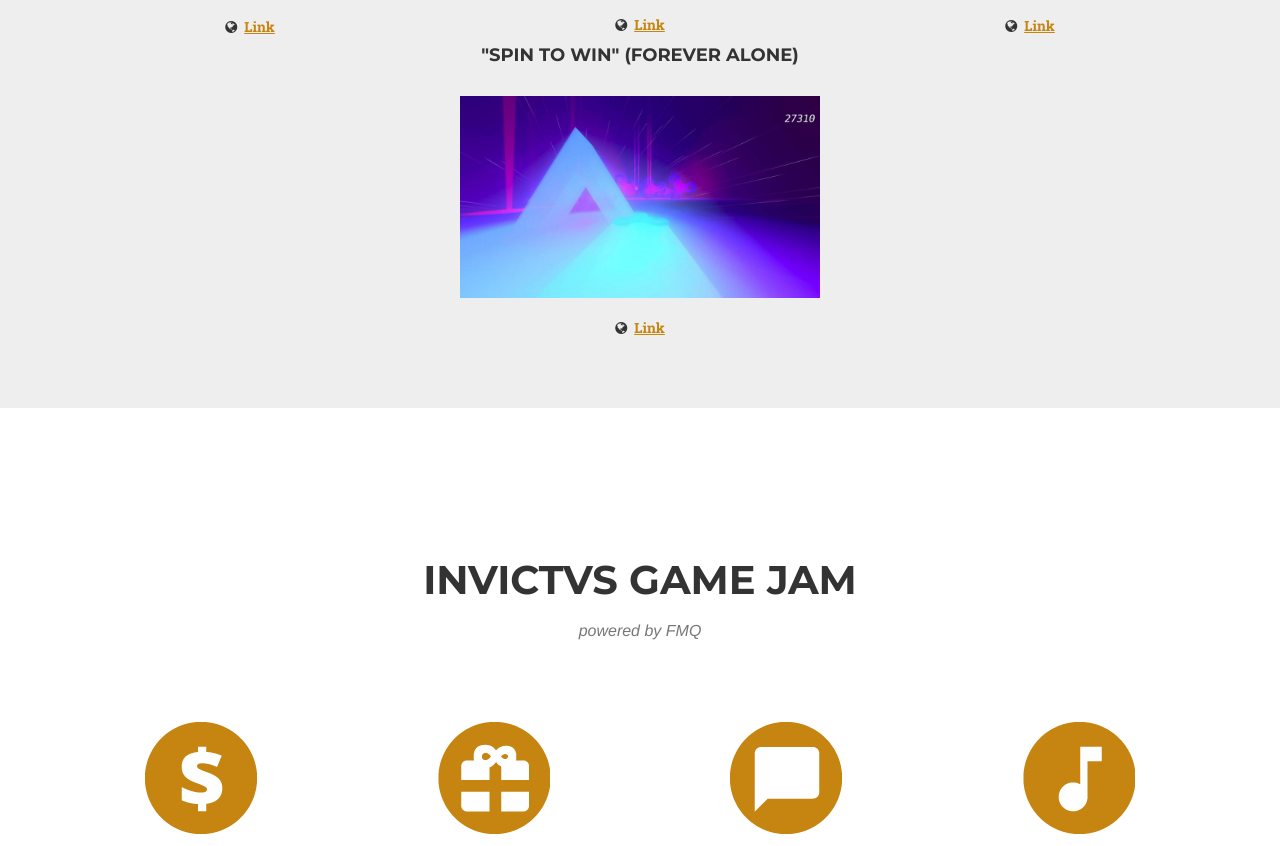
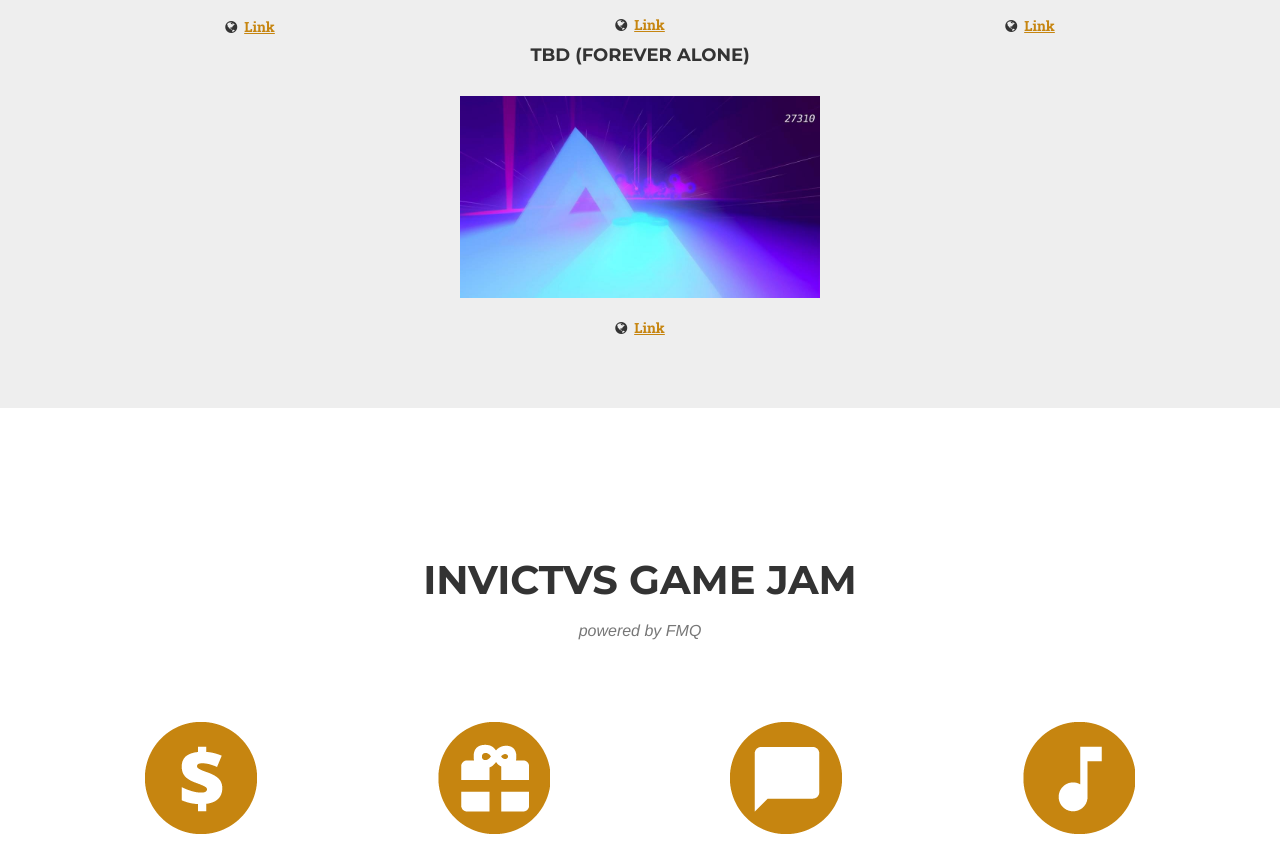
Before and after one commit to RuiGo/RuiGo.github.io, a website: page index.html in a window 1280 px wide. Shown: the part 3817-4663 px from the top of the page. Drawn offline with nearby package versions, Linux system fonts and the light colour scheme; a web font is replaced by a local one.

Commit message:
Mudança de nome do jogo desconhecido

```diff
--- a/index.html
+++ b/index.html
@@ -192,7 +192,7 @@ Take control of your Drone and battle your friends in a futuristic arena. Take a
                         <br>
                     </div>
                     <div class="col-xs-4 col-sm-4 col-md-4 col-lg-4 game-others">
-                        <h4>"Spin To Win" (Forever Alone)</h4>
+                        <h4>TBD (Forever Alone)</h4>
                         <br>
                         <a href="https://drive.google.com/file/d/0B0Z9kaxyQ209c1Z2OFFfV3MzT00/view" target="_blank"><img class="game-logo img-responsive img-centered" src="img/games/Spin2Win.jpg"></a>
                         <br>
```
